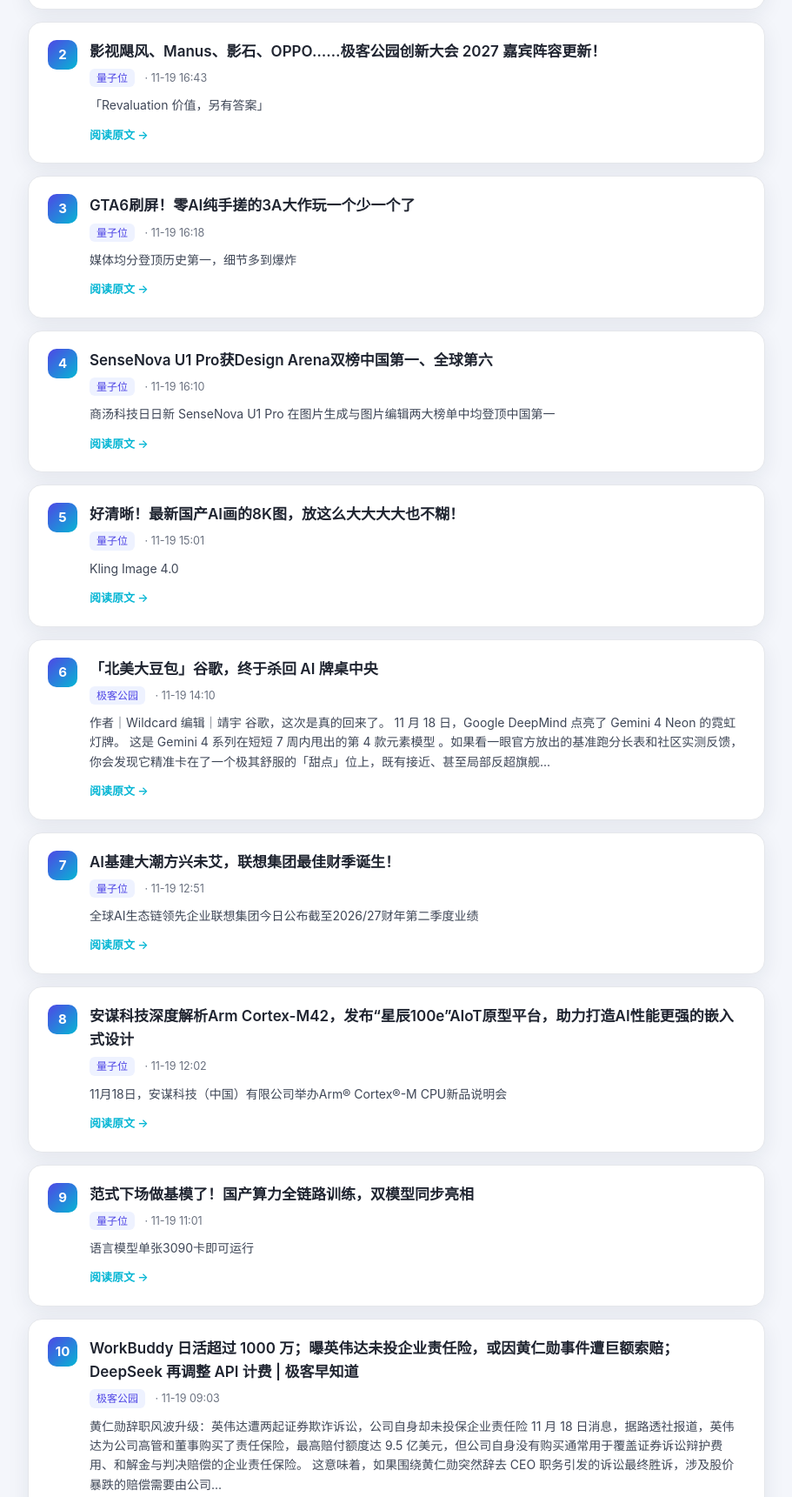
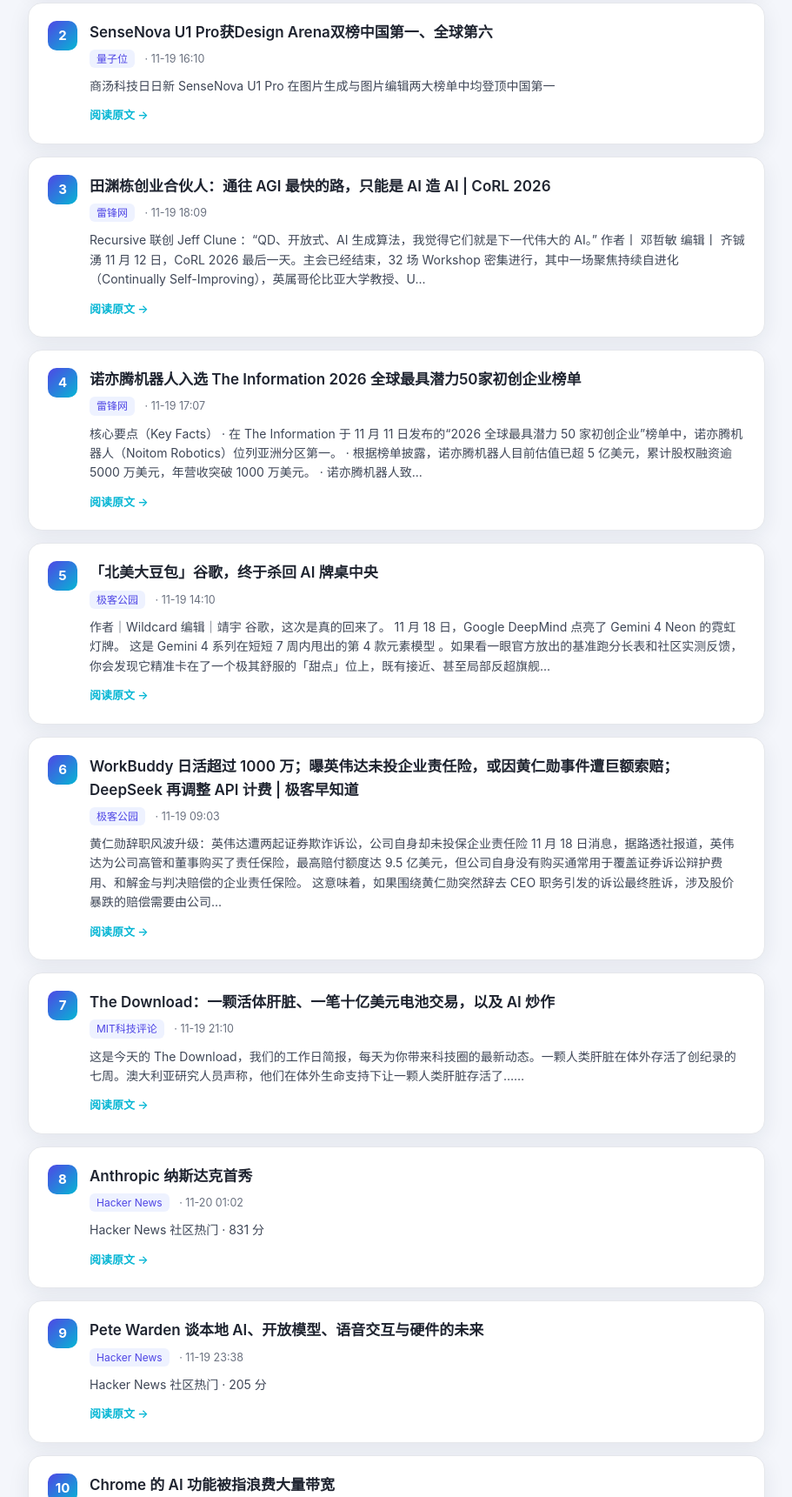
Before and after one commit to yangxe050102/hermes-ai-news, a plain HTML site: page docs/index.html in a window 1280 px wide. Shown: the part 541-2262 px from the top of the page at 87% size, without its empty margins (184-1095 px from the left). Drawn offline with Linux system fonts and the light colour scheme.

Commit message:
Daily AI news briefing 2026-11-20

```diff
--- a/docs/index.html
+++ b/docs/index.html
@@ -107,7 +107,7 @@ body {
       <div class="sub">AI 领域热点聚合 · 全部内容已翻译为简体中文</div>
       <div class="stats">
         <div><div class="num">10</div><div class="lbl">今日精选</div></div>
-        <div><div class="num">3</div><div class="lbl">信息源</div></div>
+        <div><div class="num">5</div><div class="lbl">信息源</div></div>
         <div><div class="num">2026-11-20</div><div class="lbl">日期</div></div>
       </div>
     </header>
@@ -116,6 +116,72 @@ body {
       <article class="card">
         <div class="card-top">
           <div class="rank">1</div>
+          <div>
+            <a class="title" href="https://www.qbitai.com/2026/11/511180.html" target="_blank" rel="noopener">GTA6刷屏！零AI纯手搓的3A大作玩一个少一个了</a>
+            <div class="meta"><span class="badge">量子位</span> · 11-19 16:18</div>
+            <div class="summary">媒体均分登顶历史第一，细节多到爆炸</div>
+            <a class="read" href="https://www.qbitai.com/2026/11/511180.html" target="_blank" rel="noopener">阅读原文 →</a>
+          </div>
+        </div>
+      </article>
+      <article class="card">
+        <div class="card-top">
+          <div class="rank">2</div>
+          <div>
+            <a class="title" href="https://www.qbitai.com/2026/11/511179.html" target="_blank" rel="noopener">SenseNova U1 Pro获Design Arena双榜中国第一、全球第六</a>
+            <div class="meta"><span class="badge">量子位</span> · 11-19 16:10</div>
+            <div class="summary">商汤科技日日新 SenseNova U1 Pro 在图片生成与图片编辑两大榜单中均登顶中国第一</div>
+            <a class="read" href="https://www.qbitai.com/2026/11/511179.html" target="_blank" rel="noopener">阅读原文 →</a>
+          </div>
+        </div>
+      </article>
+      <article class="card">
+        <div class="card-top">
+          <div class="rank">3</div>
+          <div>
+            <a class="title" href="https://www.leiphone.com/category/private/wIgMWmjlB5GTKg6e.html" target="_blank" rel="noopener">田渊栋创业合伙人：通往 AGI 最快的路，只能是 AI 造 AI | CoRL 2026</a>
+            <div class="meta"><span class="badge">雷锋网</span> · 11-19 18:09</div>
+            <div class="summary">Recursive 联创 Jeff Clune ：“QD、开放式、AI 生成算法，我觉得它们就是下一代伟大的 AI。” 作者丨 邓哲敏 编辑丨 齐铖湧 11 月 12 日，CoRL 2026 最后一天。主会已经结束，32 场 Workshop 密集进行，其中一场聚焦持续自进化（Continually Self-Improving），英属哥伦比亚大学教授、U...</div>
+            <a class="read" href="https://www.leiphone.com/category/private/wIgMWmjlB5GTKg6e.html" target="_blank" rel="noopener">阅读原文 →</a>
+          </div>
+        </div>
+      </article>
+      <article class="card">
+        <div class="card-top">
+          <div class="rank">4</div>
+          <div>
+            <a class="title" href="https://www.leiphone.com/category/ai/AfdiA9NBN3TJrgDL.html" target="_blank" rel="noopener">诺亦腾机器人入选 The Information 2026 全球最具潜力50家初创企业榜单</a>
+            <div class="meta"><span class="badge">雷锋网</span> · 11-19 17:07</div>
+            <div class="summary">核心要点（Key Facts） · 在 The Information 于 11 月 11 日发布的“2026 全球最具潜力 50 家初创企业”榜单中，诺亦腾机器人（Noitom Robotics）位列亚洲分区第一。 · 根据榜单披露，诺亦腾机器人目前估值已超 5 亿美元，累计股权融资逾 5000 万美元，年营收突破 1000 万美元。 · 诺亦腾机器人致...</div>
+            <a class="read" href="https://www.leiphone.com/category/ai/AfdiA9NBN3TJrgDL.html" target="_blank" rel="noopener">阅读原文 →</a>
+          </div>
+        </div>
+      </article>
+      <article class="card">
+        <div class="card-top">
+          <div class="rank">5</div>
+          <div>
+            <a class="title" href="http://www.geekpark.net/news/374196" target="_blank" rel="noopener">「北美大豆包」谷歌，终于杀回 AI 牌桌中央</a>
+            <div class="meta"><span class="badge">极客公园</span> · 11-19 14:10</div>
+            <div class="summary">作者｜Wildcard 编辑｜靖宇 谷歌，这次是真的回来了。 11 月 18 日，Google DeepMind 点亮了 Gemini 4 Neon 的霓虹灯牌。 这是 Gemini 4 系列在短短 7 周内甩出的第 4 款元素模型 。如果看一眼官方放出的基准跑分长表和社区实测反馈，你会发现它精准卡在了一个极其舒服的「甜点」位上，既有接近、甚至局部反超旗舰...</div>
+            <a class="read" href="http://www.geekpark.net/news/374196" target="_blank" rel="noopener">阅读原文 →</a>
+          </div>
+        </div>
+      </article>
+      <article class="card">
+        <div class="card-top">
+          <div class="rank">6</div>
+          <div>
+            <a class="title" href="http://www.geekpark.net/news/374177" target="_blank" rel="noopener">WorkBuddy 日活超过 1000 万；曝英伟达未投企业责任险，或因黄仁勋事件遭巨额索赔；DeepSeek 再调整 API 计费 | 极客早知道</a>
+            <div class="meta"><span class="badge">极客公园</span> · 11-19 09:03</div>
+            <div class="summary">黄仁勋辞职风波升级：英伟达遭两起证券欺诈诉讼，公司自身却未投保企业责任险 11 月 18 日消息，据路透社报道，英伟达为公司高管和董事购买了责任保险，最高赔付额度达 9.5 亿美元，但公司自身没有购买通常用于覆盖证券诉讼辩护费用、和解金与判决赔偿的企业责任保险。 这意味着，如果围绕黄仁勋突然辞去 CEO 职务引发的诉讼最终胜诉，涉及股价暴跌的赔偿需要由公司...</div>
+            <a class="read" href="http://www.geekpark.net/news/374177" target="_blank" rel="noopener">阅读原文 →</a>
+          </div>
+        </div>
+      </article>
+      <article class="card">
+        <div class="card-top">
+          <div class="rank">7</div>
           <div>
             <a class="title" href="https://www.technologyreview.com/2026/11/19/1148979/the-download-liver-kept-alive-sila-battery-deal-ai-hype/" target="_blank" rel="noopener">The Download：一颗活体肝脏、一笔十亿美元电池交易，以及 AI 炒作</a>
             <div class="meta"><span class="badge">MIT科技评论</span> · 11-19 21:10</div>
@@ -126,78 +192,12 @@ body {
       </article>
       <article class="card">
         <div class="card-top">
-          <div class="rank">2</div>
-          <div>
-            <a class="title" href="https://www.qbitai.com/2026/11/511258.html" target="_blank" rel="noopener">影视飓风、Manus、影石、OPPO……极客公园创新大会 2027 嘉宾阵容更新！</a>
-            <div class="meta"><span class="badge">量子位</span> · 11-19 16:43</div>
-            <div class="summary">「Revaluation 价值，另有答案」</div>
-            <a class="read" href="https://www.qbitai.com/2026/11/511258.html" target="_blank" rel="noopener">阅读原文 →</a>
-          </div>
-        </div>
-      </article>
-      <article class="card">
-        <div class="card-top">
-          <div class="rank">3</div>
-          <div>
-            <a class="title" href="https://www.qbitai.com/2026/11/511180.html" target="_blank" rel="noopener">GTA6刷屏！零AI纯手搓的3A大作玩一个少一个了</a>
-            <div class="meta"><span class="badge">量子位</span> · 11-19 16:18</div>
-            <div class="summary">媒体均分登顶历史第一，细节多到爆炸</div>
-            <a class="read" href="https://www.qbitai.com/2026/11/511180.html" target="_blank" rel="noopener">阅读原文 →</a>
-          </div>
-        </div>
-      </article>
-      <article class="card">
-        <div class="card-top">
-          <div class="rank">4</div>
-          <div>
-            <a class="title" href="https://www.qbitai.com/2026/11/511179.html" target="_blank" rel="noopener">SenseNova U1 Pro获Design Arena双榜中国第一、全球第六</a>
-            <div class="meta"><span class="badge">量子位</span> · 11-19 16:10</div>
-            <div class="summary">商汤科技日日新 SenseNova U1 Pro 在图片生成与图片编辑两大榜单中均登顶中国第一</div>
-            <a class="read" href="https://www.qbitai.com/2026/11/511179.html" target="_blank" rel="noopener">阅读原文 →</a>
-          </div>
-        </div>
-      </article>
-      <article class="card">
-        <div class="card-top">
-          <div class="rank">5</div>
-          <div>
-            <a class="title" href="https://www.qbitai.com/2026/11/511092.html" target="_blank" rel="noopener">好清晰！最新国产AI画的8K图，放这么大大大大也不糊！</a>
-            <div class="meta"><span class="badge">量子位</span> · 11-19 15:01</div>
-            <div class="summary">Kling Image 4.0</div>
-            <a class="read" href="https://www.qbitai.com/2026/11/511092.html" target="_blank" rel="noopener">阅读原文 →</a>
-          </div>
-        </div>
-      </article>
-      <article class="card">
-        <div class="card-top">
-          <div class="rank">6</div>
-          <div>
-            <a class="title" href="http://www.geekpark.net/news/374196" target="_blank" rel="noopener">「北美大豆包」谷歌，终于杀回 AI 牌桌中央</a>
-            <div class="meta"><span class="badge">极客公园</span> · 11-19 14:10</div>
-            <div class="summary">作者｜Wildcard 编辑｜靖宇 谷歌，这次是真的回来了。 11 月 18 日，Google DeepMind 点亮了 Gemini 4 Neon 的霓虹灯牌。 这是 Gemini 4 系列在短短 7 周内甩出的第 4 款元素模型 。如果看一眼官方放出的基准跑分长表和社区实测反馈，你会发现它精准卡在了一个极其舒服的「甜点」位上，既有接近、甚至局部反超旗舰...</div>
-            <a class="read" href="http://www.geekpark.net/news/374196" target="_blank" rel="noopener">阅读原文 →</a>
-          </div>
-        </div>
-      </article>
-      <article class="card">
-        <div class="card-top">
-          <div class="rank">7</div>
-          <div>
-            <a class="title" href="https://www.qbitai.com/2026/11/511088.html" target="_blank" rel="noopener">AI基建大潮方兴未艾，联想集团最佳财季诞生！</a>
-            <div class="meta"><span class="badge">量子位</span> · 11-19 12:51</div>
-            <div class="summary">全球AI生态链领先企业联想集团今日公布截至2026/27财年第二季度业绩</div>
-            <a class="read" href="https://www.qbitai.com/2026/11/511088.html" target="_blank" rel="noopener">阅读原文 →</a>
-          </div>
-        </div>
-      </article>
-      <article class="card">
-        <div class="card-top">
           <div class="rank">8</div>
           <div>
-            <a class="title" href="https://www.qbitai.com/2026/11/511079.html" target="_blank" rel="noopener">安谋科技深度解析Arm Cortex-M42，发布“星辰100e”AIoT原型平台，助力打造AI性能更强的嵌入式设计</a>
-            <div class="meta"><span class="badge">量子位</span> · 11-19 12:02</div>
-            <div class="summary">11月18日，安谋科技（中国）有限公司举办Arm® Cortex®-M CPU新品说明会</div>
-            <a class="read" href="https://www.qbitai.com/2026/11/511079.html" target="_blank" rel="noopener">阅读原文 →</a>
+            <a class="title" href="https://www.reuters.com/business/finance/anthropics-historic-debut-put-ais-promise-peril-wall-st-test-2026-11-19/" target="_blank" rel="noopener">Anthropic 纳斯达克首秀</a>
+            <div class="meta"><span class="badge">Hacker News</span> · 11-20 01:02</div>
+            <div class="summary">Hacker News 社区热门 · 831 分</div>
+            <a class="read" href="https://www.reuters.com/business/finance/anthropics-historic-debut-put-ais-promise-peril-wall-st-test-2026-11-19/" target="_blank" rel="noopener">阅读原文 →</a>
           </div>
         </div>
       </article>
@@ -205,10 +205,10 @@ body {
         <div class="card-top">
           <div class="rank">9</div>
           <div>
-            <a class="title" href="https://www.qbitai.com/2026/11/511071.html" target="_blank" rel="noopener">范式下场做基模了！国产算力全链路训练，双模型同步亮相</a>
-            <div class="meta"><span class="badge">量子位</span> · 11-19 11:01</div>
-            <div class="summary">语言模型单张3090卡即可运行</div>
-            <a class="read" href="https://www.qbitai.com/2026/11/511071.html" target="_blank" rel="noopener">阅读原文 →</a>
+            <a class="title" href="https://thedataexchange.media/pete-warden-moonshine/" target="_blank" rel="noopener">Pete Warden 谈本地 AI、开放模型、语音交互与硬件的未来</a>
+            <div class="meta"><span class="badge">Hacker News</span> · 11-19 23:38</div>
+            <div class="summary">Hacker News 社区热门 · 205 分</div>
+            <a class="read" href="https://thedataexchange.media/pete-warden-moonshine/" target="_blank" rel="noopener">阅读原文 →</a>
           </div>
         </div>
       </article>
@@ -216,16 +216,16 @@ body {
         <div class="card-top">
           <div class="rank">10</div>
           <div>
-            <a class="title" href="http://www.geekpark.net/news/374177" target="_blank" rel="noopener">WorkBuddy 日活超过 1000 万；曝英伟达未投企业责任险，或因黄仁勋事件遭巨额索赔；DeepSeek 再调整 API 计费 | 极客早知道</a>
-            <div class="meta"><span class="badge">极客公园</span> · 11-19 09:03</div>
-            <div class="summary">黄仁勋辞职风波升级：英伟达遭两起证券欺诈诉讼，公司自身却未投保企业责任险 11 月 18 日消息，据路透社报道，英伟达为公司高管和董事购买了责任保险，最高赔付额度达 9.5 亿美元，但公司自身没有购买通常用于覆盖证券诉讼辩护费用、和解金与判决赔偿的企业责任保险。 这意味着，如果围绕黄仁勋突然辞去 CEO 职务引发的诉讼最终胜诉，涉及股价暴跌的赔偿需要由公司...</div>
-            <a class="read" href="http://www.geekpark.net/news/374177" target="_blank" rel="noopener">阅读原文 →</a>
+            <a class="title" href="https://perishablepress.com/chrome-ai-wasting-much-bandwidth/" target="_blank" rel="noopener">Chrome 的 AI 功能被指浪费大量带宽</a>
+            <div class="meta"><span class="badge">Hacker News</span> · 11-20 00:54</div>
+            <div class="summary">Hacker News 社区热门 · 122 分</div>
+            <a class="read" href="https://perishablepress.com/chrome-ai-wasting-much-bandwidth/" target="_blank" rel="noopener">阅读原文 →</a>
           </div>
         </div>
       </article>
 
     <footer class="footer">
-      由 hermes 自动生成 · 来源：MIT科技评论 · 量子位 · 极客公园<br>
+      由 hermes 自动生成 · 来源：量子位 · 雷锋网 · 极客公园 · MIT科技评论 · Hacker News<br>
       <a href="https://github.com/yangxe050102/hermes-ai-news" target="_blank" rel="noopener">GitHub 仓库</a>
     </footer>
   </div>
```
